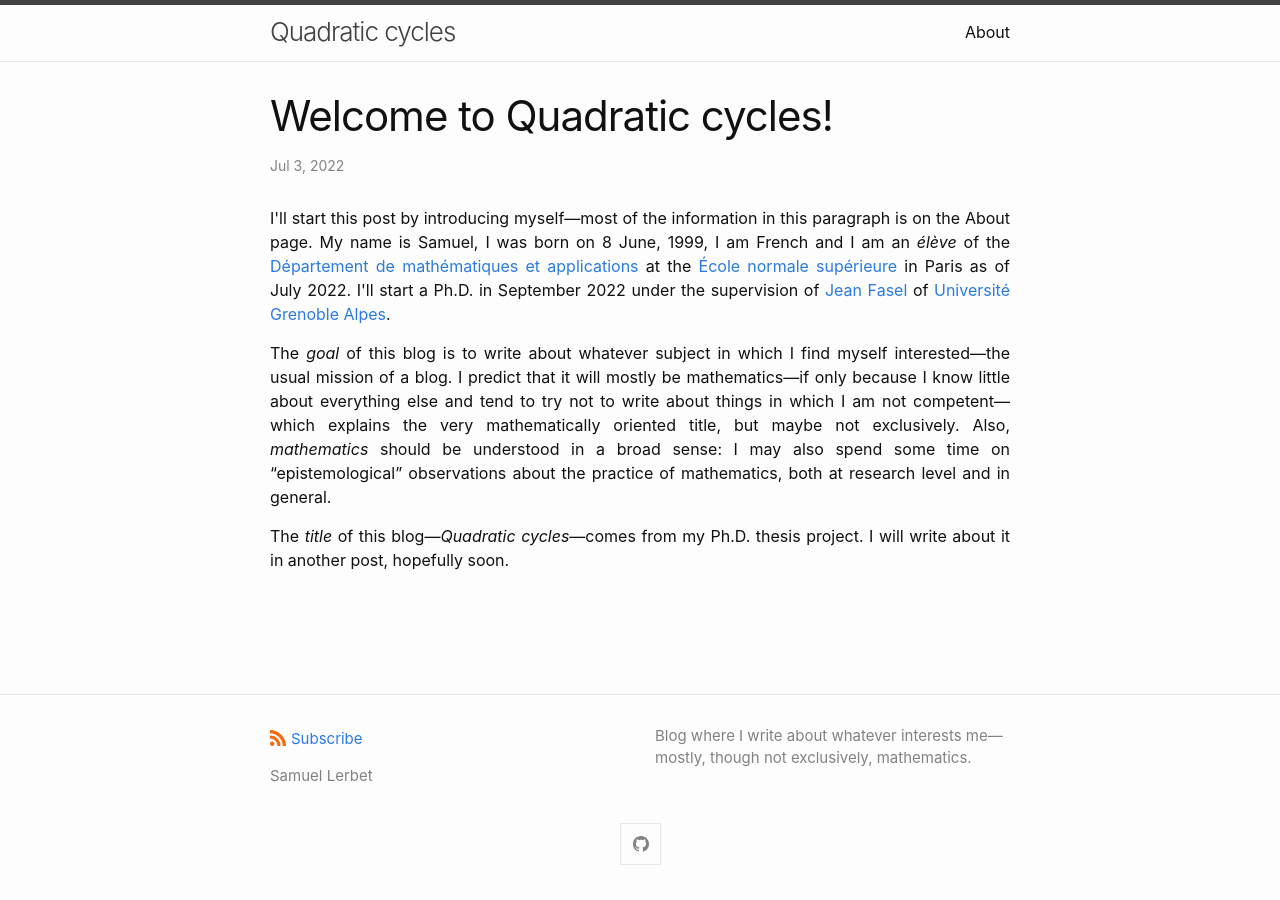
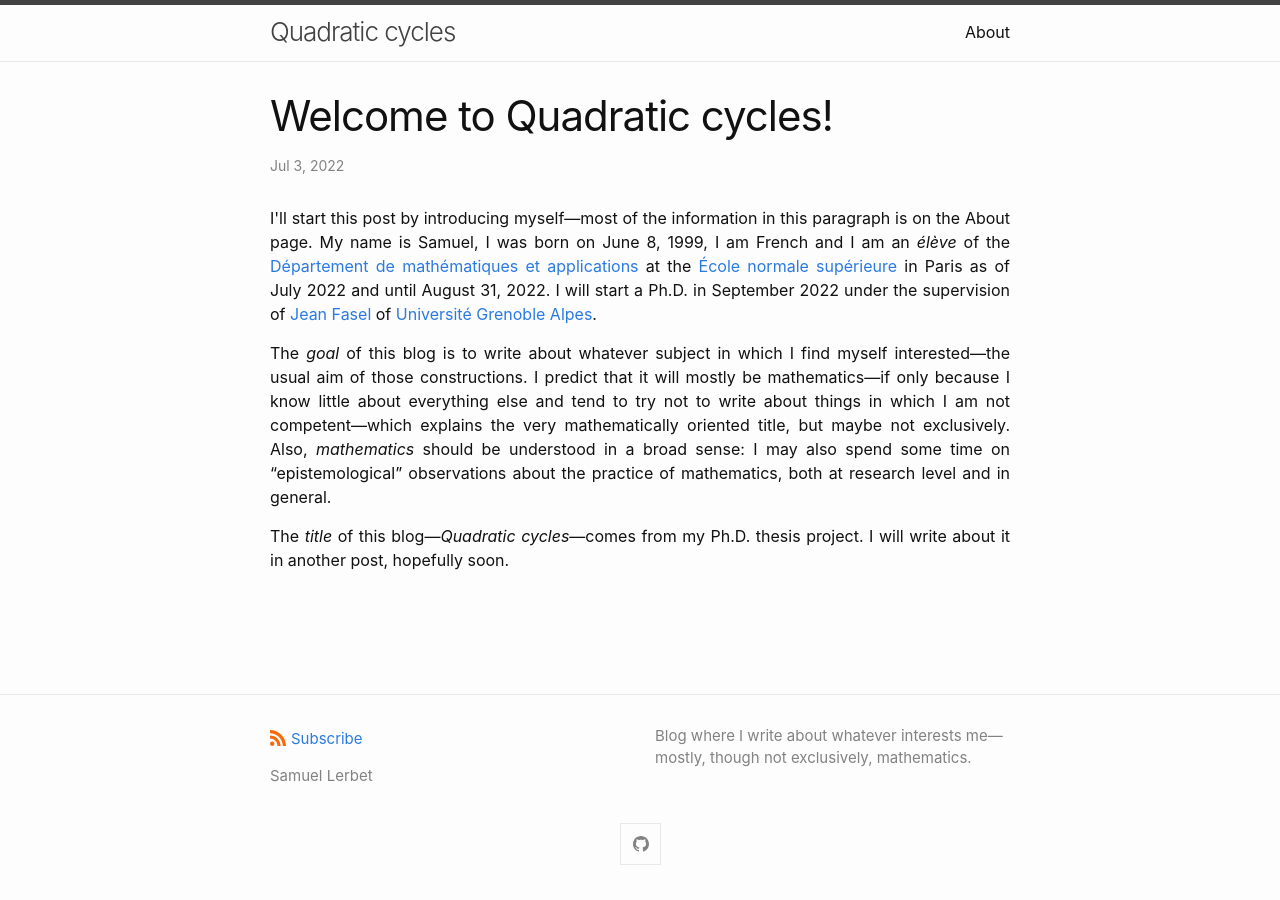
Before and after one commit to samuellerbet/samuellerbet.github.io, a Jekyll site: the page built from _posts/2022-07-03-first-post.markdown, in a window 1280 px wide. Built offline with Jekyll 4.4.1, drawn with Linux system fonts in a browser that asks for light colours; comment, search, counter and statistics services are not loaded.

```diff
--- a/_posts/2022-07-03-first-post.markdown
+++ b/_posts/2022-07-03-first-post.markdown
@@ -4,8 +4,8 @@ title:  "Welcome to Quadratic cycles!"
 date:   2022-07-03 11:47:30 +0200
 categories: jekyll update
 ---
-<p style="text-align:justify;">I'll start this post by introducing myself—most of the information in this paragraph is on the About page. My name is Samuel, I was born on 8 June, 1999, I am French and I am an <em>élève</em> of the <a href="https://www.math.ens.psl.eu/">Département de mathématiques et applications</a> at the <a href="https://www.ens.psl.eu/">École normale supérieure</a> in Paris as of July 2022. I'll start a Ph.D. in September 2022 under the supervision of <a href="https://www-fourier.univ-grenoble-alpes.fr/~faselj/index.html">Jean Fasel</a> of <a href="https://www.univ-grenoble-alpes.fr/">Université Grenoble Alpes</a>.
+<p style="text-align:justify;">I'll start this post by introducing myself—most of the information in this paragraph is on the About page. My name is Samuel, I was born on June 8, 1999, I am French and I am an <em>élève</em> of the <a href="https://www.math.ens.psl.eu/">Département de mathématiques et applications</a> at the <a href="https://www.ens.psl.eu/">École normale supérieure</a> in Paris as of July 2022 and until August 31, 2022. I will start a Ph.D. in September 2022 under the supervision of <a href="https://www-fourier.univ-grenoble-alpes.fr/~faselj/index.html">Jean Fasel</a> of <a href="https://www.univ-grenoble-alpes.fr/">Université Grenoble Alpes</a>.
 
-<p style="text-align:justify;">The <em>goal</em> of this blog is to write about whatever subject in which I find myself interested—the usual mission of a blog. I predict that it will mostly be mathematics—if only because I know little about everything else and tend to try not to write about things in which I am not competent— which explains the very mathematically oriented title, but maybe not exclusively. Also, <em>mathematics</em> should be understood in a broad sense: I may also spend some time on “epistemological” observations about the practice of mathematics, both at research level and in general.</p>
+<p style="text-align:justify;">The <em>goal</em> of this blog is to write about whatever subject in which I find myself interested—the usual aim of those constructions. I predict that it will mostly be mathematics—if only because I know little about everything else and tend to try not to write about things in which I am not competent—which explains the very mathematically oriented title, but maybe not exclusively. Also, <em>mathematics</em> should be understood in a broad sense: I may also spend some time on “epistemological” observations about the practice of mathematics, both at research level and in general.</p>
 
 <p style="text-align:justify;">The <em>title</em> of this blog—<em>Quadratic cycles</em>—comes from my Ph.D. thesis project. I will write about it in another post, hopefully soon.</p>
```
Also changed, not shown: _posts/2022-07-03-the-blog-s-title.markdown (added, +13 -0 lines).
